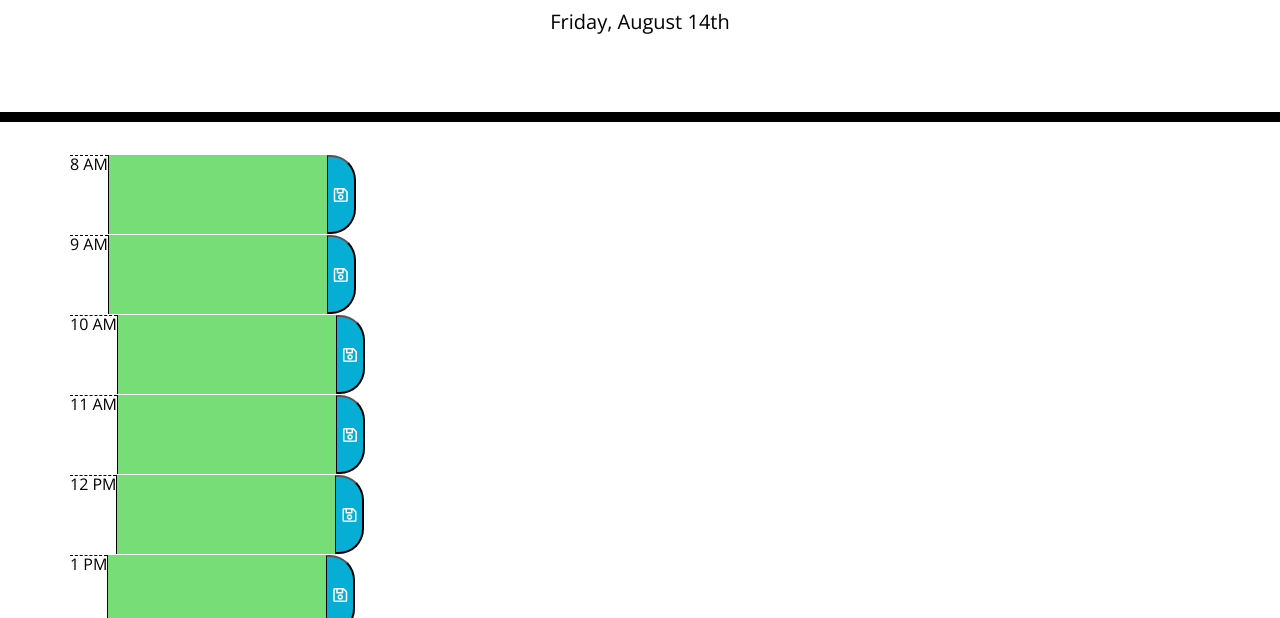
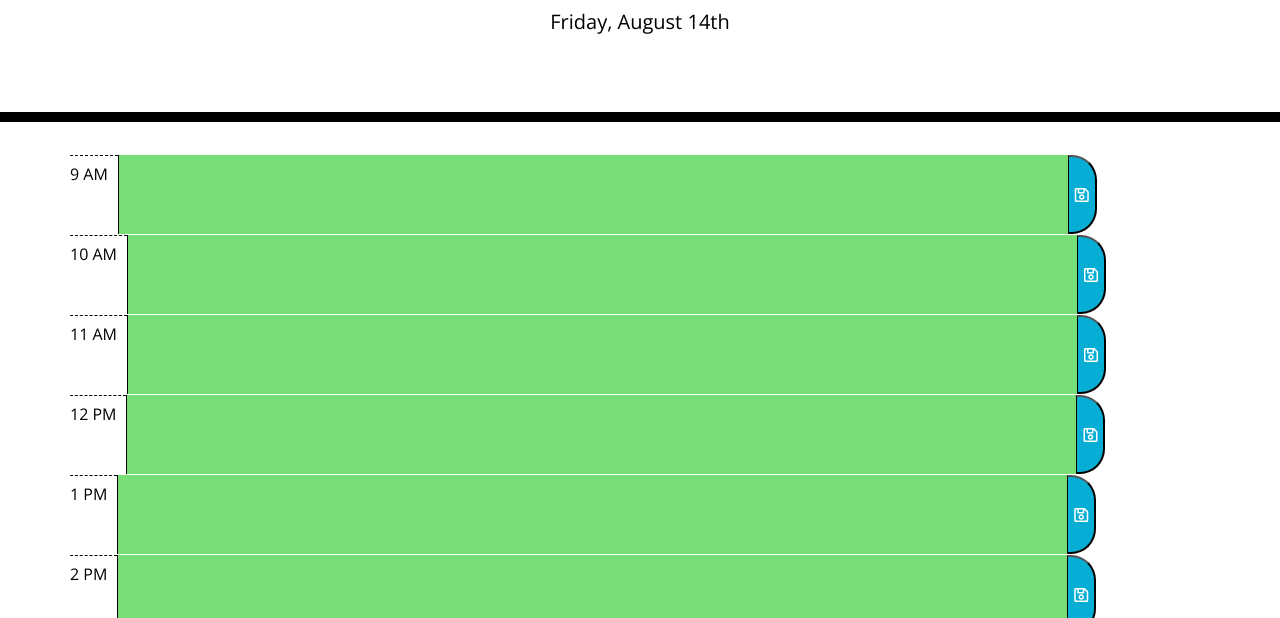
Before and after one commit to dannyhoover/Calendar, a plain HTML site: page 02-Homework/Develop/index.html in a window 1280 px wide. Shown: the part 182-800 px from the top of the page. Drawn offline with nearby package versions, Linux system fonts and the light colour scheme.

Commit message:
Fully functioning, need to update styling

```diff
--- a/02-Homework/Develop/script.js
+++ b/02-Homework/Develop/script.js
@@ -1,5 +1,5 @@
 // calendar start and end times for the day
-const startTime = 8;
+const startTime = 9;
 const endTime = 17;
 
 // current time
@@ -10,7 +10,7 @@ const dateDisplay = document.querySelector("#currentDay");
 const displayContainer = document.querySelector(".container");
 dateDisplay.textContent = moment().format("dddd, MMMM Do");
 
-// dynamically created rows for events and hour labels with save buttons for each
+// dynamically created hour rows for events and hour labels with save buttons for each
 for (let hour = startTime; hour <= endTime; hour++) {
     let div = document.createElement("div");
     div.className = "row time-block";
@@ -18,7 +18,7 @@ for (let hour = startTime; hour <= endTime; hour++) {
     hourDisplay.className = "hour";
     hourDisplay.textContent = `${hour % 12 || 12} ${hour > 11 ? "PM" : "AM"}`;
     let eventDisplay = document.createElement("textarea");
-    eventDisplay.className = `description ${hour < currentHour ? "past" : hour > currentHour ? "future" : "present"}`;
+    eventDisplay.className = `col-md-10 ${hour < currentHour ? "past" : hour > currentHour ? "future" : "present"}`;
     eventDisplay.value = localStorage.getItem(hour) || "";
     let saveButton = document.createElement("button");
     saveButton.className = "saveBtn";
--- a/02-Homework/Develop/style.css
+++ b/02-Homework/Develop/style.css
@@ -21,7 +21,7 @@ textarea{
   border-bottom: 10px solid black;
 }
 
-.description{
+.col-md-10{
   white-space: pre-wrap;
 }
 
@@ -37,6 +37,8 @@ textarea{
 }
 
 .hour {
+  padding-top: 10px;
+  padding-right: 10px;
   background-color: #ffffff;
   color: #000000;
   border-top: 1px dashed #000000;
```
Also changed, not shown: 02-Homework/Develop/index.html (+4 -9 lines).
